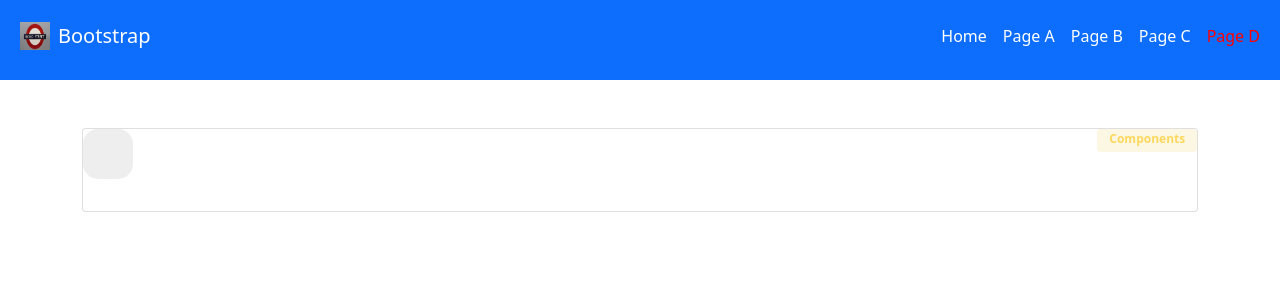
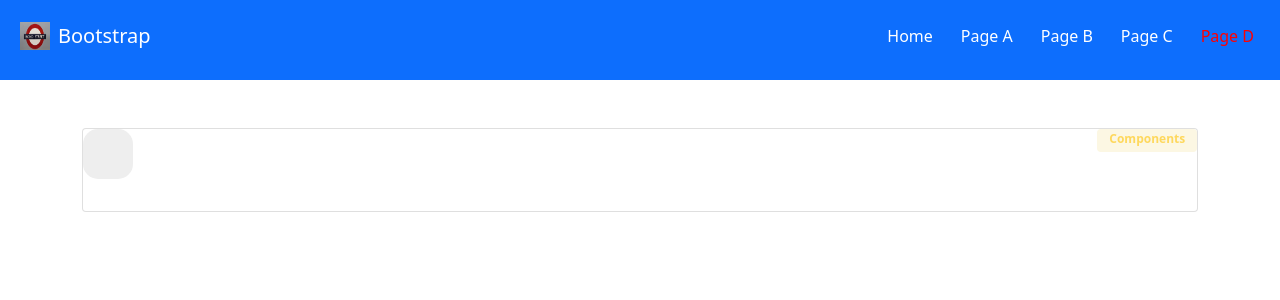
Before and after one commit to symon254/React-Components, a React (Create React App) app: page /PageD in a window 1280 px wide. Shown: the top 300 px of the page. Built offline with nearby package versions, Linux system fonts and the light colour scheme.

Commit message:
nav button
adding a nav button

```diff
--- a/src/components/Navbar/Navbar.js
+++ b/src/components/Navbar/Navbar.js
@@ -2,7 +2,7 @@ import React from "react";
 import { NavLink, Link } from "react-router-dom";
 import routes from "../../Routes/Routes";
 import Unsplash from "../../Assets/Img/unsplash.jpg";
-
+import "../../Assets/styles.css";
 export const Navbar = () => {
     return (
         <nav className="navbar navbar-expand-lg navbar-dark bg-primary  d-flex flex-column flex-md-row align-items-center pb-3 mb-4">
@@ -37,6 +37,7 @@ export const Navbar = () => {
                     <ul className="navbar-nav">
                         {routes.map((route, i) => (
                             <li key={i} className="nav-item">
+                                <button className="navbutton">
                                     <NavLink
                                         key={i}
                                         to={route.path}
@@ -44,11 +45,14 @@ export const Navbar = () => {
                                             color: isActive ? "red" : "white",
                                         })}
                                         className={({ isActive }) =>
-                                        `nav-link ${isActive ? "active" : ""}`
+                                            `nav-link ${
+                                                isActive ? "active" : ""
+                                            }`
                                         }
                                     >
                                         {route.name}
                                     </NavLink>
+                                </button>
                             </li>
                         ))}
                     </ul>
```
Lines whose indentation alone changed are shown as unchanged.
